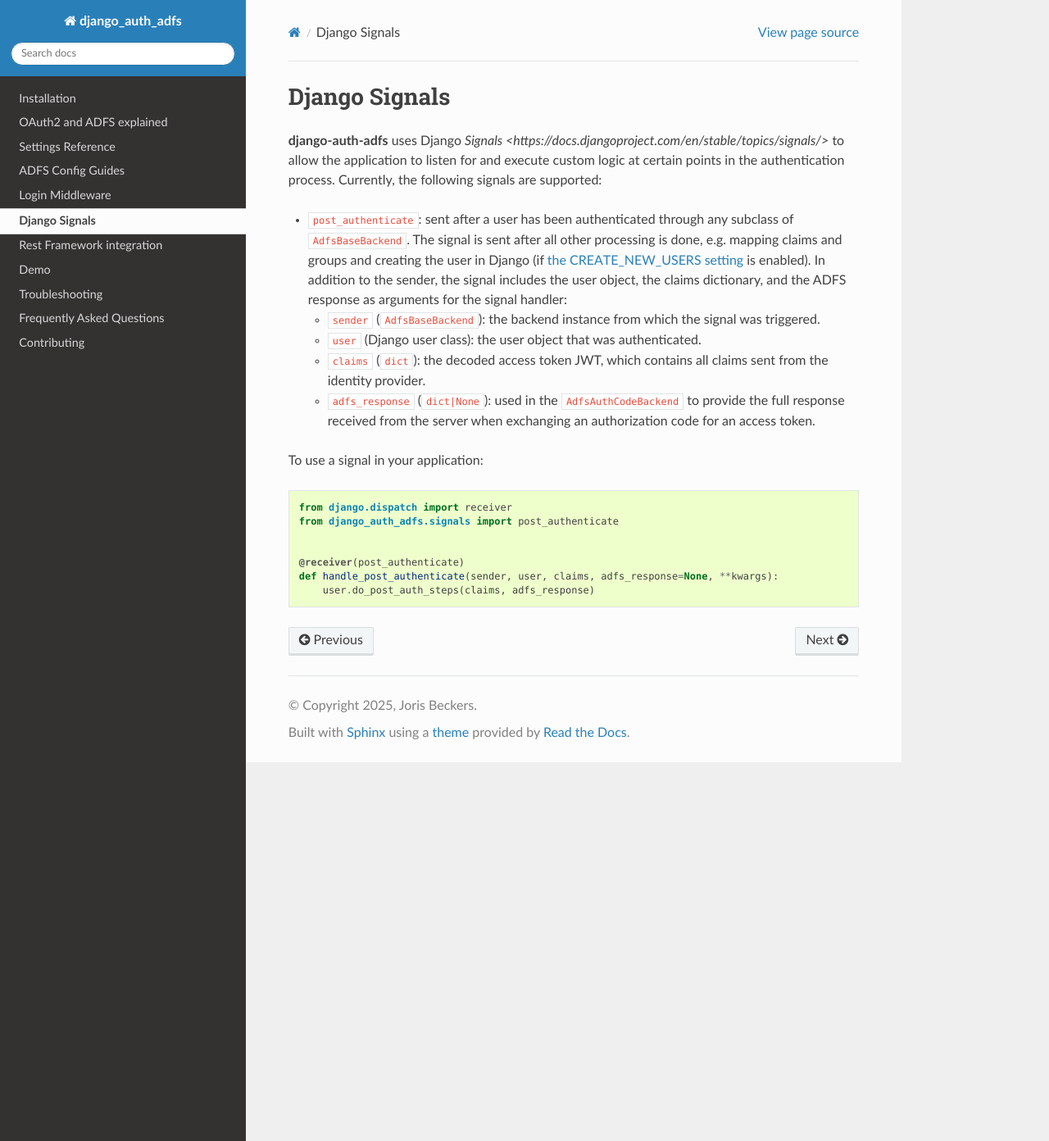
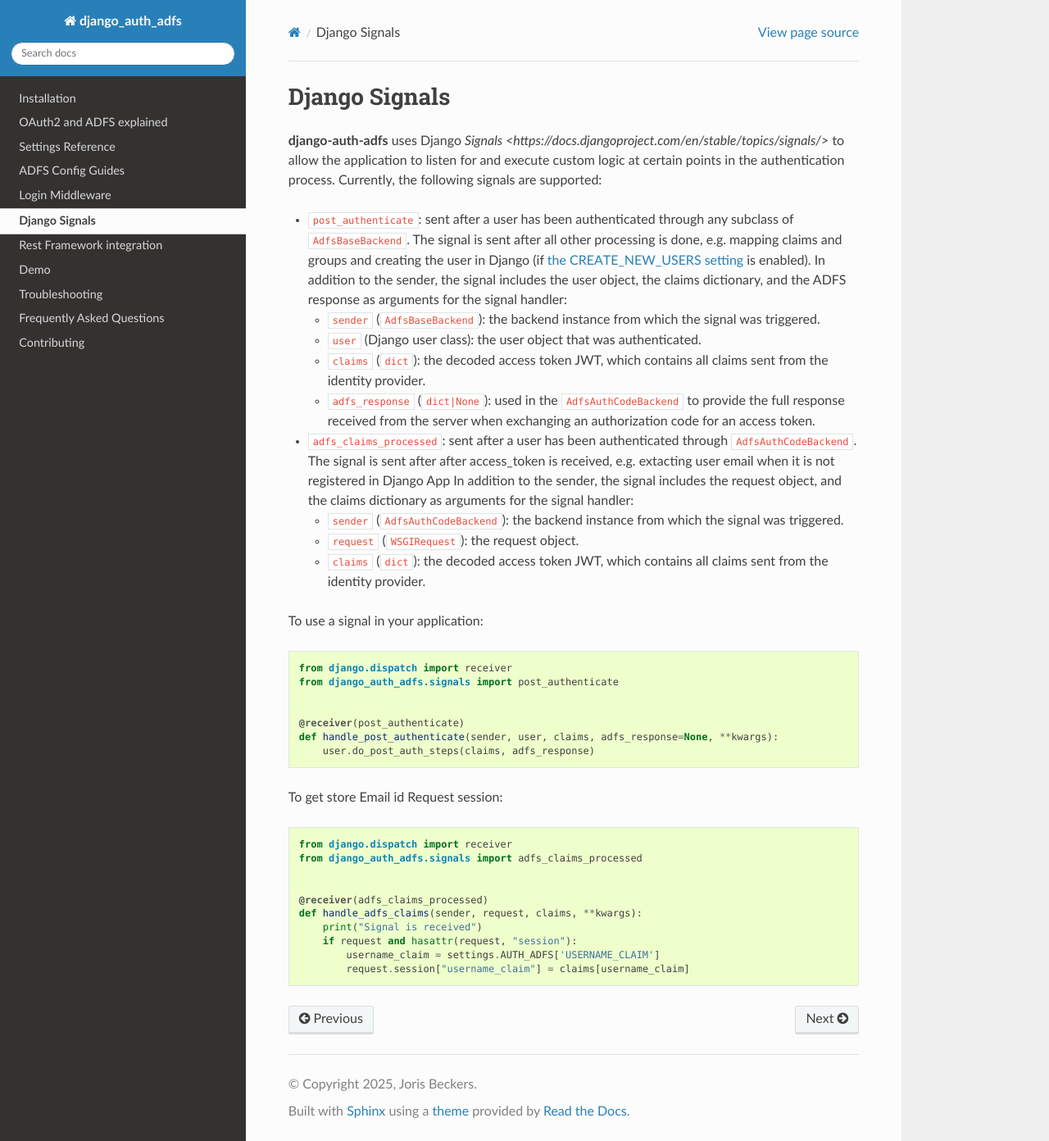
Before and after one commit to snok/django-auth-adfs, a Sphinx documentation site: the page built from docs/signals.rst, in a window 1280 px wide and 1392 px high. Shown: the whole window at 82% size. Built offline with Sphinx 7.4.7 and the Read the Docs theme 3.1.0, drawn with Linux system fonts in a browser that asks for light colours; pages that are not in the unit, such as notebooks, are missing from menus.

Commit message:
added hook for saving email via username_claim in request session #364

```diff
--- a/docs/signals.rst
+++ b/docs/signals.rst
@@ -16,6 +16,14 @@
   * ``adfs_response`` (``dict|None``): used in the ``AdfsAuthCodeBackend`` to provide the full response received from
     the server when exchanging an authorization code for an access token.
 
+* ``adfs_claims_processed``: sent after a user has been authenticated through ``AdfsAuthCodeBackend``. The
+  signal is sent after after access_token is received, e.g. extacting user email when it is not registered in Django App
+  In addition to the sender, the signal includes the request object, and the claims dictionary as arguments for the signal handler:
+
+  * ``sender`` (``AdfsAuthCodeBackend``): the backend instance from which the signal was triggered.
+  * ``request`` (``WSGIRequest``): the request object.
+  * ``claims`` (``dict``): the decoded access token JWT, which contains all claims sent from the identity provider.
+
 To use a signal in your application:
 
 .. code-block:: python
@@ -27,3 +35,18 @@
     @receiver(post_authenticate)
     def handle_post_authenticate(sender, user, claims, adfs_response=None, **kwargs):
         user.do_post_auth_steps(claims, adfs_response)
+
+To get store Email id Request session:
+
+.. code-block:: python
+
+    from django.dispatch import receiver
+    from django_auth_adfs.signals import adfs_claims_processed
+
+
+    @receiver(adfs_claims_processed)
+    def handle_adfs_claims(sender, request, claims, **kwargs):
+        print("Signal is received")
+        if request and hasattr(request, "session"):
+            username_claim = settings.AUTH_ADFS['USERNAME_CLAIM']
+            request.session["username_claim"] = claims[username_claim]
```
Also changed, not shown: 2 other files.
